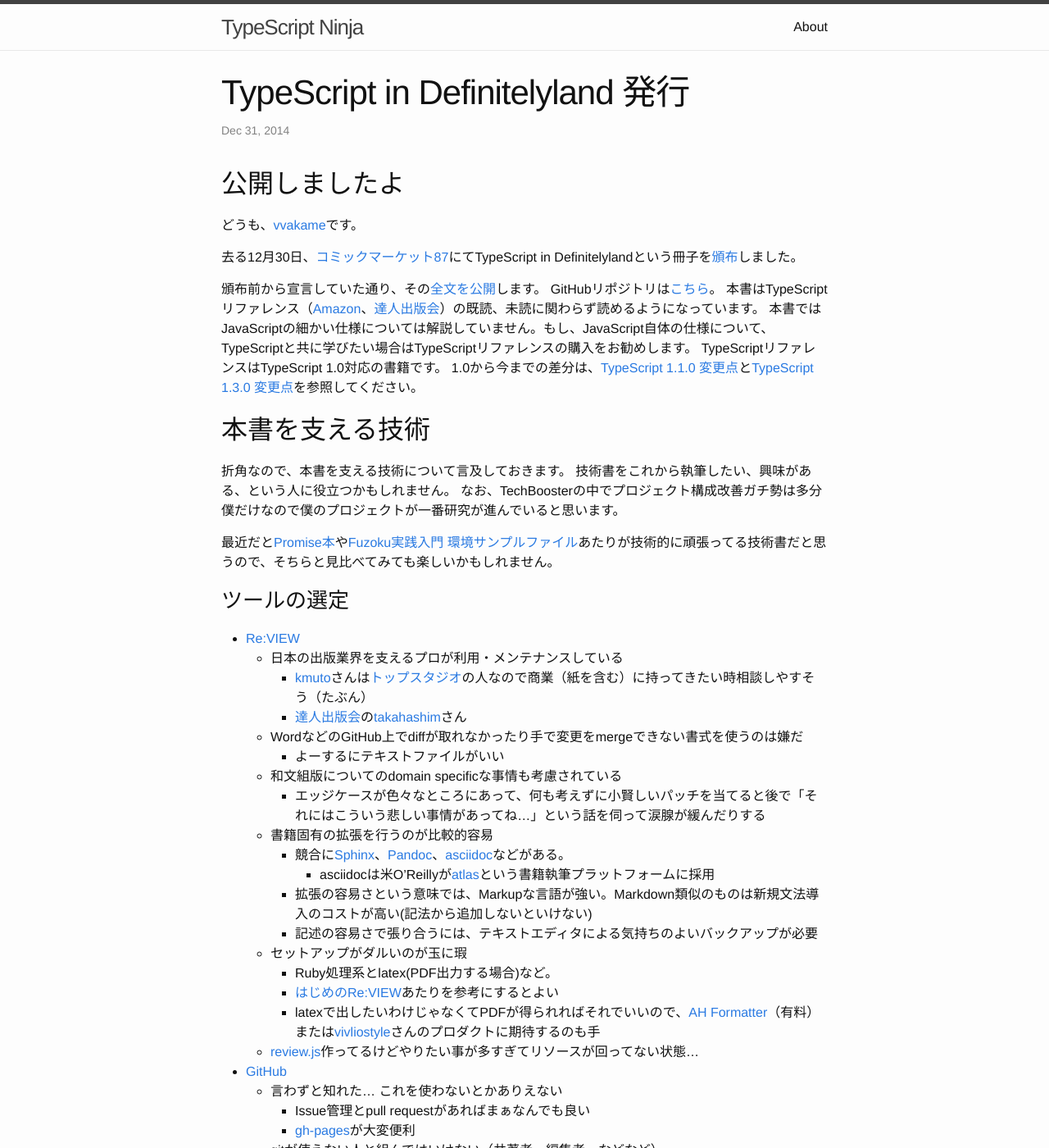
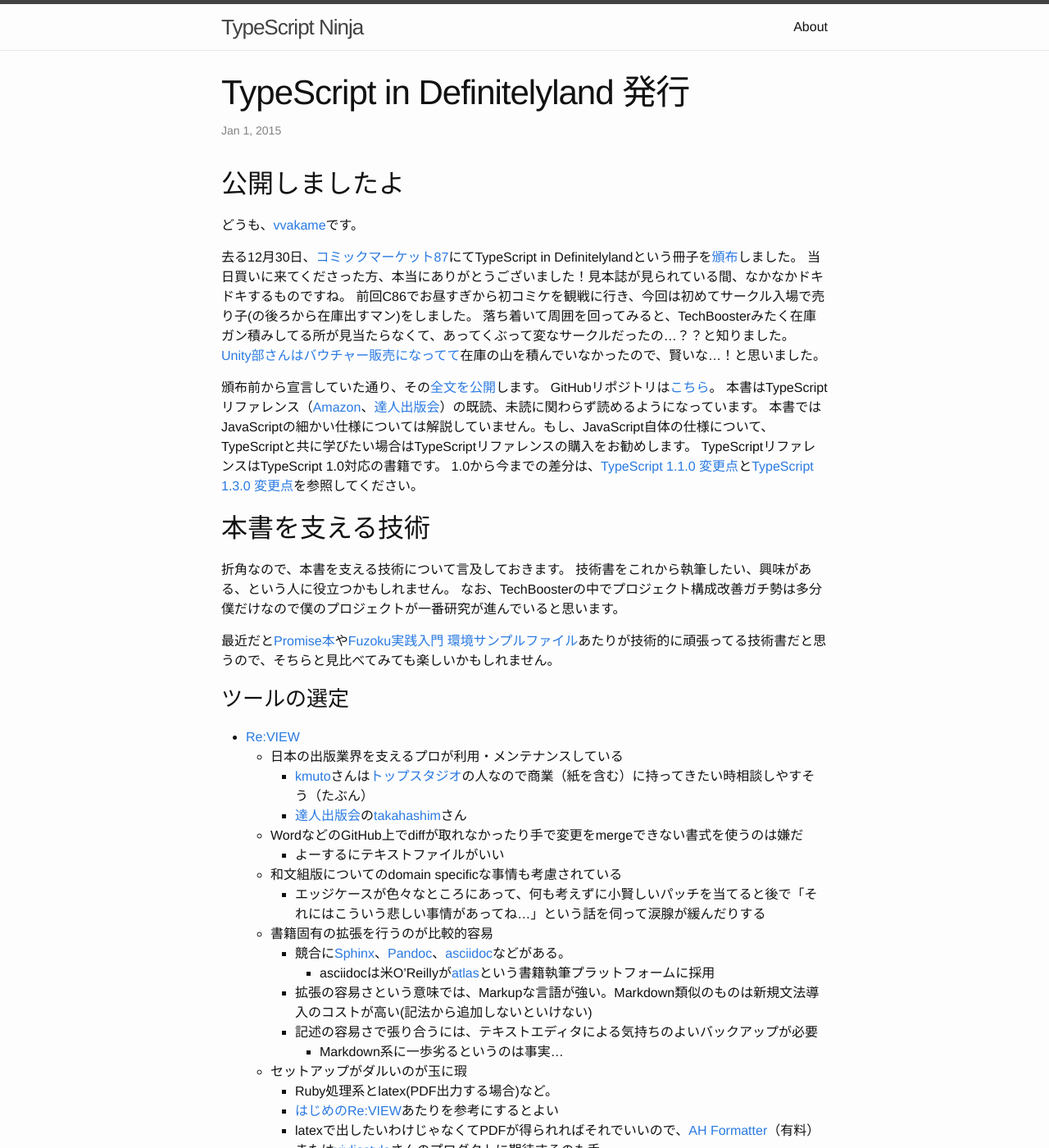
Before and after one commit to typescript-ninja/typescript-ninja.github.io, a Jekyll site: the page built from _posts/2015-01-01-typescript-in-definitelyland.md, in a window 1280 px wide and 1400 px high. Shown: the whole window at 82% size. Built offline with Jekyll 4.4.1, drawn with Linux system fonts in a browser that asks for light colours; some of the changed text lies outside the part shown.

Commit message:
コミケの感想とかちょいちょい書き足した 公開日も修正

```diff
--- a/_posts/2014-12-31-typescript-in-definitelyland.md
+++ b/_posts/2015-01-01-typescript-in-definitelyland.md
@@ -8,6 +8,10 @@ title: TypeScript in Definitelyland 発行
 どうも、[vvakame](https://twitter.com/vvakame)です。
 
 去る12月30日、[コミックマーケット87](http://www.comiket.co.jp/)にてTypeScript in Definitelylandという冊子を[頒布](http://techbooster.github.io/c87/#typescript)しました。
+当日買いに来てくださった方、本当にありがとうございました！見本誌が見られている間、なかなかドキドキするものですね。
+前回C86でお昼すぎから初コミケを観戦に行き、今回は初めてサークル入場で売り子(の後ろから在庫出すマン)をしました。
+落ち着いて周囲を回ってみると、TechBoosterみたく在庫ガン積みしてる所が見当たらなくて、あってくぶって変なサークルだったの…？？と知りました。
+[Unity部さんはバウチャー販売になってて](http://www.unity-bu.com/2014/12/unibook2.html)在庫の山を積んでいなかったので、賢いな…！と思いました。
 
 頒布前から宣言していた通り、その[全文を公開](http://typescript.ninja/typescript-in-definitelyland/)します。
 GitHubリポジトリは[こちら](https://github.com/typescript-ninja/typescript-in-definitelyland/)。
@@ -39,10 +43,12 @@ TypeScriptリファレンスはTypeScript 1.0対応の書籍です。
       * asciidocは米O'Reillyが[atlas](https://atlas.oreilly.com/)という書籍執筆プラットフォームに採用
     * 拡張の容易さという意味では、Markupな言語が強い。Markdown類似のものは新規文法導入のコストが高い(記法から追加しないといけない)
     * 記述の容易さで張り合うには、テキストエディタによる気持ちのよいバックアップが必要
+      * Markdown系に一歩劣るというのは事実…
   * セットアップがダルいのが玉に瑕
     * Ruby処理系とlatex(PDF出力する場合)など。
     * [はじめのRe:VIEW](https://github.com/TechBooster/FirstStepReVIEW)あたりを参考にするとよい
     * latexで出したいわけじゃなくてPDFが得られればそれでいいので、[AH Formatter](http://www.antenna.co.jp/AHF/)（有料）または[vivliostyle](http://vivliostyle.co.jp/)さんのプロダクトに期待するのも手
+      * atlasはAF Formatterを採用しているそうな（CSS組版だ！
   * [review.js](https://vvakame.github.io/review.js/)作ってるけどやりたい事が多すぎてリソースが回ってない状態…
 * [GitHub](https://github.com/)
   * 言わずと知れた… これを使わないとかありえない
@@ -60,6 +66,8 @@ TypeScriptリファレンスはTypeScript 1.0対応の書籍です。
   * 校正を簡単な単語の置き換えレベルで自動化する
     * [てくぶ用設定](https://github.com/vvakame/prh/blob/master/misc/techbooster.yml)
     * 誤検出を抑える代わりに検出漏れが発生しやすいかも
+  * azuパイセンが[textlint](https://github.com/azu/textlint)というツールを作り始めたっぽい
+    * textlintのほうが筋は良さそうな気がする
 * [bundler](http://bundler.io/) [例](https://github.com/typescript-ninja/typescript-in-definitelyland/blob/master/Gemfile)
   * Re:VIEWのどのバージョンを使ってコンパイルするか表すため
   * 最新のリリースを使いたい場合やmaster/HEADが使いたい場合などがあるため
@@ -70,6 +78,7 @@ TypeScriptリファレンスはTypeScript 1.0対応の書籍です。
   * pdf, epub, html の生成用タスクを準備しておく
   * 本書の場合、サンプルコードのビルドチェックと原稿への埋め込み（review-preproc）なども行う
 * [Circle CI](https://circleci.com/)
+  * これから設定する… masterにpushがあるとgh-pagesを自動更新するやつ
   * CIサービスの中で最近一番流行ってる奴
   * Travis CIよりUIがこなれていて使いやすい
   * テスト実行時にインスタンスが割り当てられるのが早い
```
